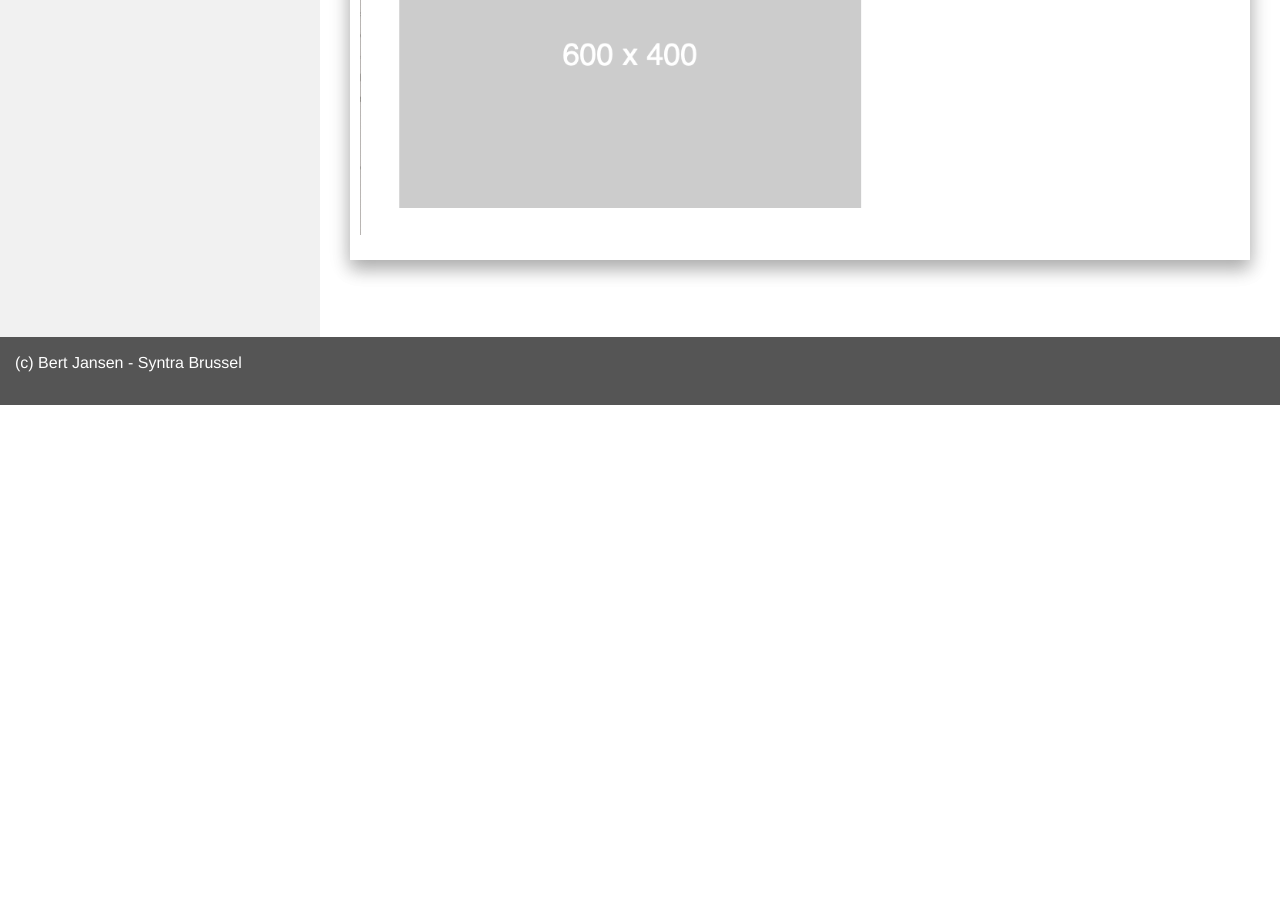
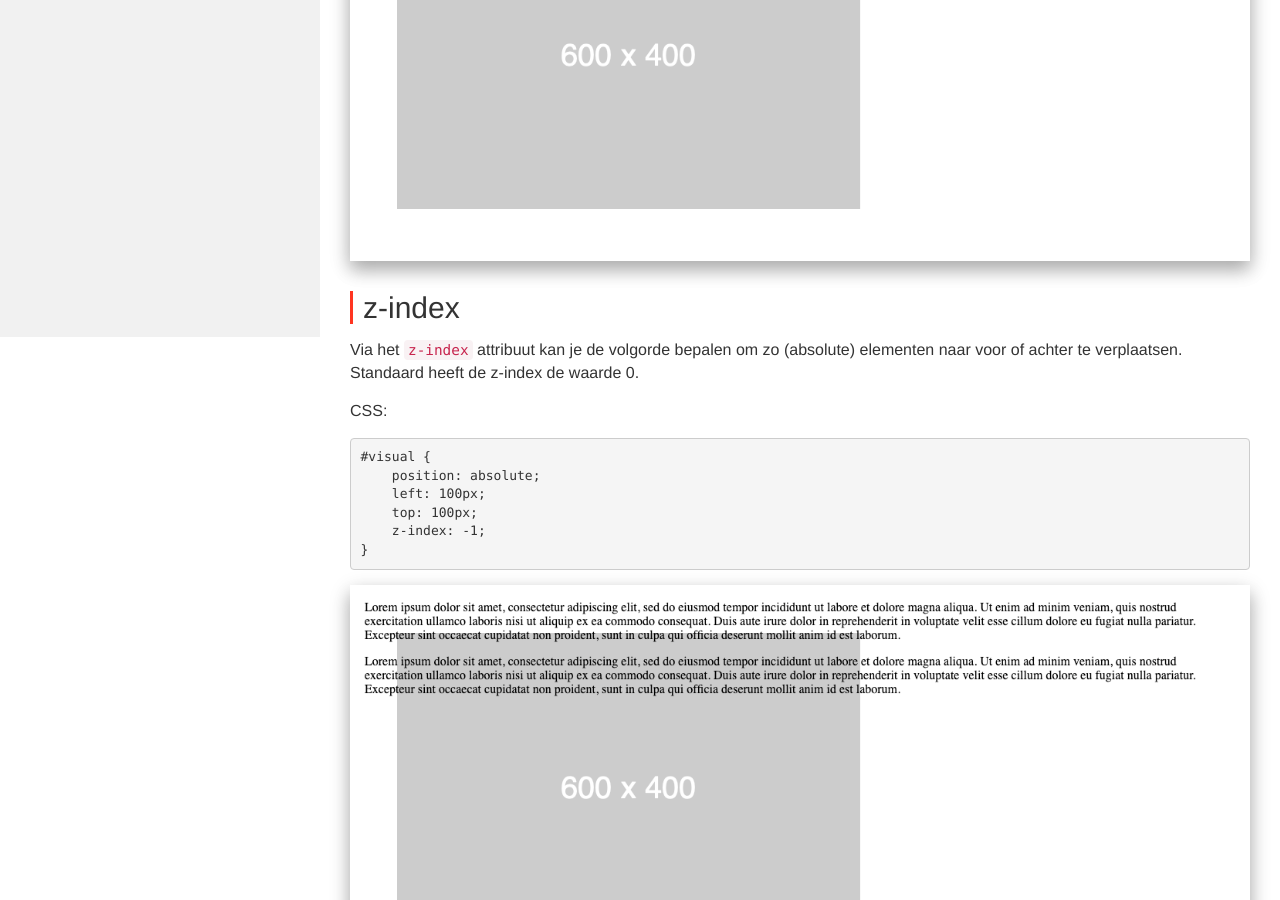
Before and after one commit to Syntra-Brussel/webdesign, a Jekyll site: the page built from css/position-absolute.md, in a window 1280 px wide and 900 px high, scrolled down 1163 px. Built offline with Jekyll 4.4.1, drawn with Linux system fonts in a browser that asks for light colours; nearby versions of some CDN libraries; a script that is not in the unit is left out; before the commit the page ends 1568 px from its top, so only the background shows below that.

Commit message:
absolute part 3.

```diff
--- a/css/position-absolute.md
+++ b/css/position-absolute.md
@@ -50,3 +50,20 @@ deserunt mollit anim id est laborum.
 <div class="shadow">
     <img src="images/absolute.png" />
 </div>
+
+<h2>z-index</h2>
+
+<p>Via het <code>z-index</code> attribuut kan je de volgorde bepalen om zo (absolute) elementen naar voor of achter te verplaatsen. Standaard heeft de z-index de waarde 0.</p>
+
+<p>CSS:</p>
+<pre data-enlighter-theme="beyond" data-enlighter-language="css">
+#visual {
+    position: absolute;
+    left: 100px;
+    top: 100px;
+    z-index: -1;
+}</pre>
+
+<div class="shadow">
+    <img src="images/absolute-zindex.png" />
+</div>
```
Also changed, not shown: css/images/absolute-zindex.png (added), css/images/absolute.png.
